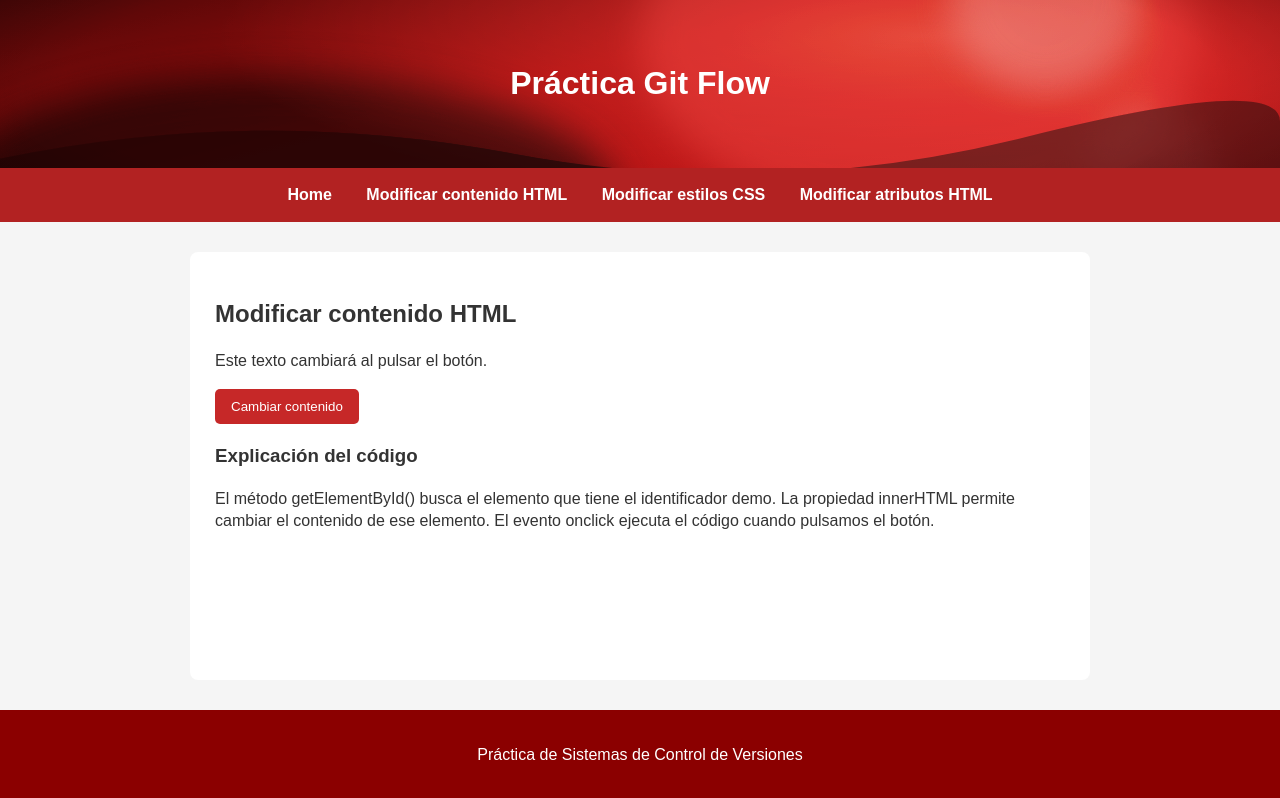
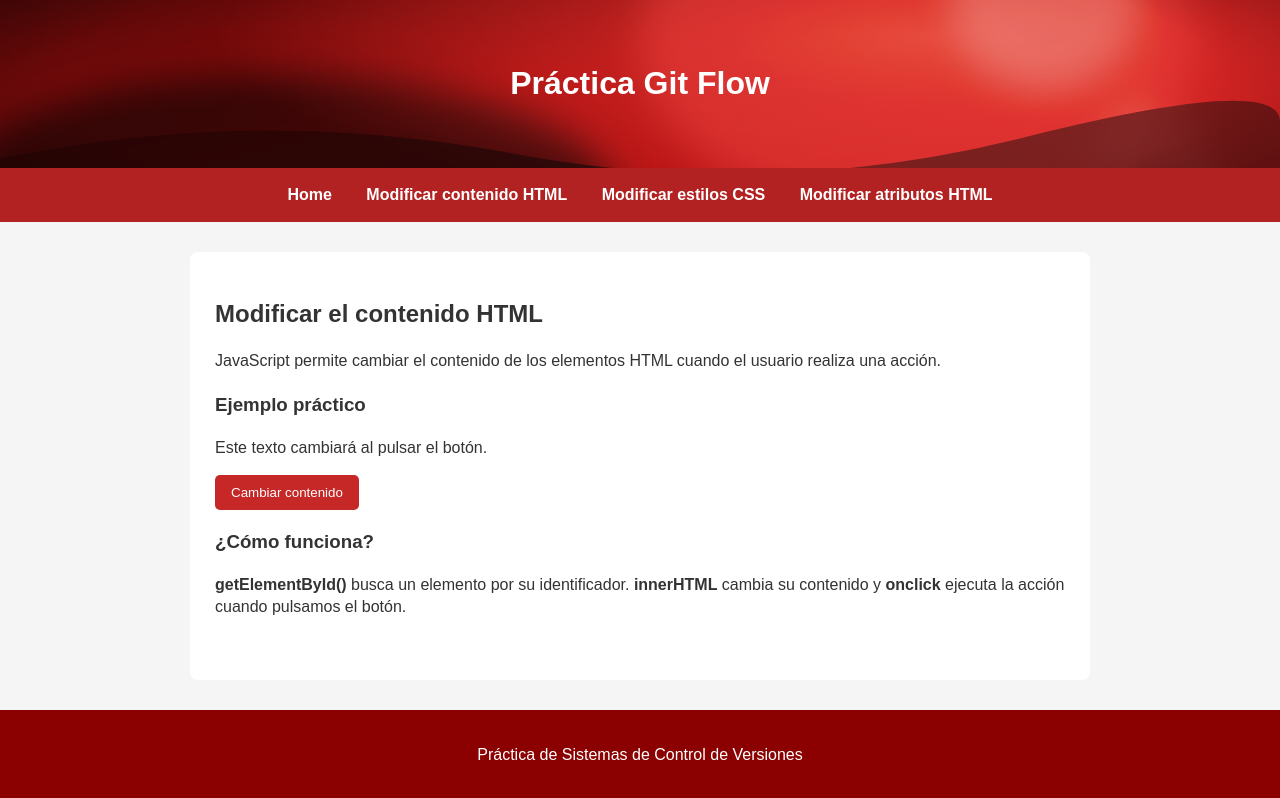
Before and after one commit to hugogonzzalez/practica-sistema-controles-hugo, a website built with webpack: page src/modificar-contenido.html in a window 1280 px wide. Built offline with nearby package versions, Linux system fonts and the light colour scheme.

Commit message:
Usuario 1: mejorar el contenido HTML

```diff
--- a/src/modificar-contenido.html
+++ b/src/modificar-contenido.html
@@ -22,20 +22,28 @@
     </nav>
 
     <main>
-        <h2>Modificar contenido HTML</h2>
+        <h2>Modificar el contenido HTML</h2>
+
+        <p>
+            JavaScript permite cambiar el contenido de los elementos HTML
+            cuando el usuario realiza una acción.
+        </p>
+
+        <h3>Ejemplo práctico</h3>
 
         <p id="demo">Este texto cambiará al pulsar el botón.</p>
 
-        <button type="button" onclick="document.getElementById('demo').innerHTML = '¡Hola, JavaScript!'">
+        <button type="button"
+            onclick="document.getElementById('demo').innerHTML = '¡Hola! Has cambiado el contenido con JavaScript.'">
             Cambiar contenido
         </button>
 
-        <h3>Explicación del código</h3>
+        <h3>¿Cómo funciona?</h3>
 
         <p>
-            El método getElementById() busca el elemento que tiene el identificador demo.
-            La propiedad innerHTML permite cambiar el contenido de ese elemento.
-            El evento onclick ejecuta el código cuando pulsamos el botón.
+            <strong>getElementById()</strong> busca un elemento por su identificador.
+            <strong>innerHTML</strong> cambia su contenido y
+            <strong>onclick</strong> ejecuta la acción cuando pulsamos el botón.
         </p>
     </main>
 
```
